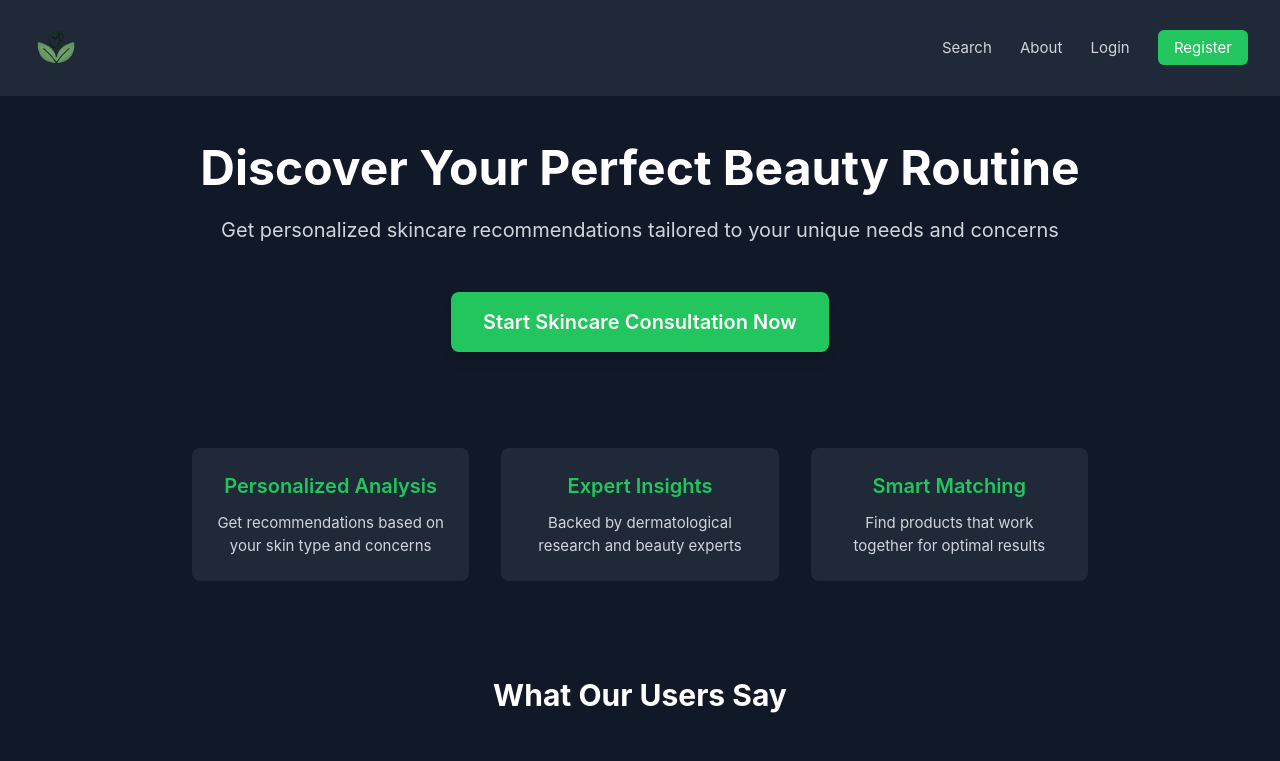
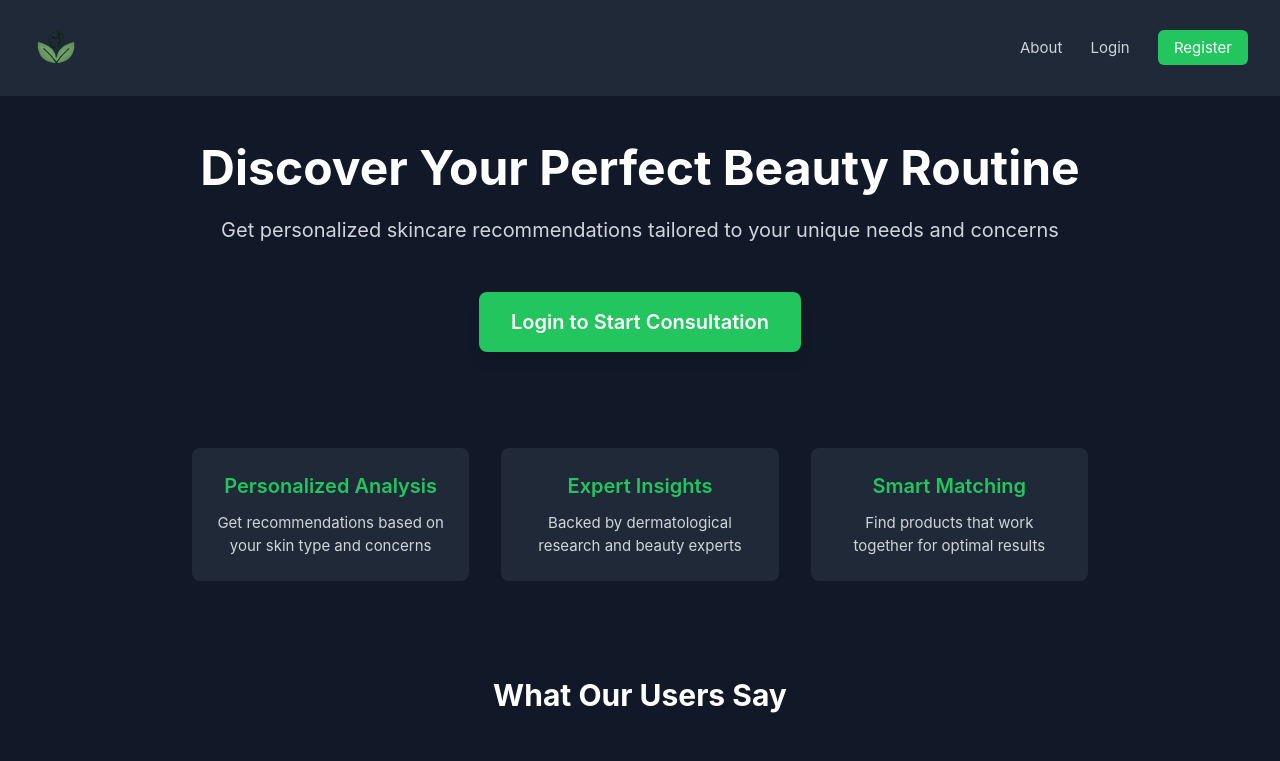
Before and after one commit to gilanggnw/Cosmetics-Recommendation, a Vue app in the folder frontend/: page / in a window 1280 px wide. Shown: the top 761 px of the page. Built offline with nearby package versions, Linux system fonts and the light colour scheme.

Commit message:
log in prompt

```diff
--- a/frontend/src/App.vue
+++ b/frontend/src/App.vue
@@ -11,19 +11,14 @@ const authStore = useAuthStore()
       <div class="container mx-auto px-4">
         <nav class="flex justify-between items-center">
           <div class="flex items-center">
-            <RouterLink
-              to="/"
-              class="hover:opacity-80 transition-opacity"
-            >
-              <img
-                src="@/assets/beautyguide-logo.png"
-                alt="BeautyGuide Logo"
-                class="h-12 w-auto"
-              />
+            <RouterLink to="/" class="hover:opacity-80 transition-opacity">
+              <img src="@/assets/beautyguide-logo.png" alt="BeautyGuide Logo" class="h-12 w-auto" />
             </RouterLink>
           </div>
           <div class="space-x-6">
+            <!-- Only show search when authenticated -->
             <RouterLink
+              v-if="authStore.isAuthenticated()"
               to="/search"
               class="text-gray-300 hover:text-green-500 transition-colors"
             >
--- a/frontend/src/views/HomeView.vue
+++ b/frontend/src/views/HomeView.vue
@@ -1,4 +1,18 @@
 <script setup>
+import { useAuthStore } from '@/stores/authStore'
+import { useRouter } from 'vue-router'
+
+const authStore = useAuthStore()
+const router = useRouter()
+
+const handleConsultationClick = () => {
+  if (!authStore.isAuthenticated()) {
+    router.push('/login')
+  } else {
+    router.push('/recommendation')
+  }
+}
+
 const reviews = [
   {
     name: 'Sarah Johnson',
@@ -32,13 +46,13 @@ const reviews = [
         Get personalized skincare recommendations tailored to your unique needs and concerns
       </p>
 
-      <RouterLink to="/recommendation">
-          <button
-          class="bg-green-500 hover:bg-green-600 text-white text-xl font-semibold py-4 px-8 rounded-lg transform transition-all hover:scale-105 shadow-lg hover:shadow-green-500/50"
-        >
-          Start Skincare Consultation Now
-        </button>
-      </RouterLink>
+      <!-- Consultation Button -->
+      <button
+        @click="handleConsultationClick"
+        class="bg-green-500 hover:bg-green-600 text-white text-xl font-semibold py-4 px-8 rounded-lg transform transition-all hover:scale-105 shadow-lg hover:shadow-green-500/50"
+      >
+        {{ authStore.isAuthenticated() ? 'Start Skincare Consultation Now' : 'Login to Start Consultation' }}
+      </button>
       <!-- Consultation Button -->
 
       <!-- Features Section -->
```
Also changed, not shown: 1 other file (tests, documents, lock files or other folders).
